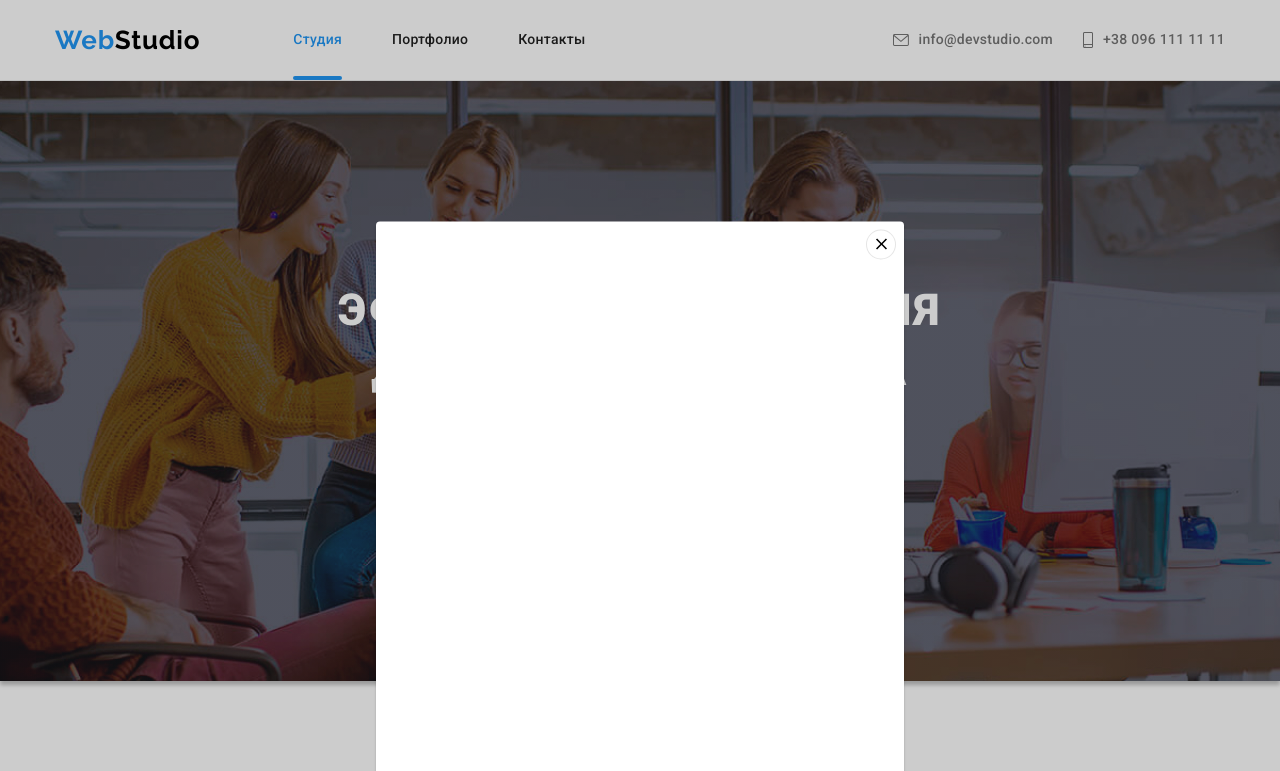
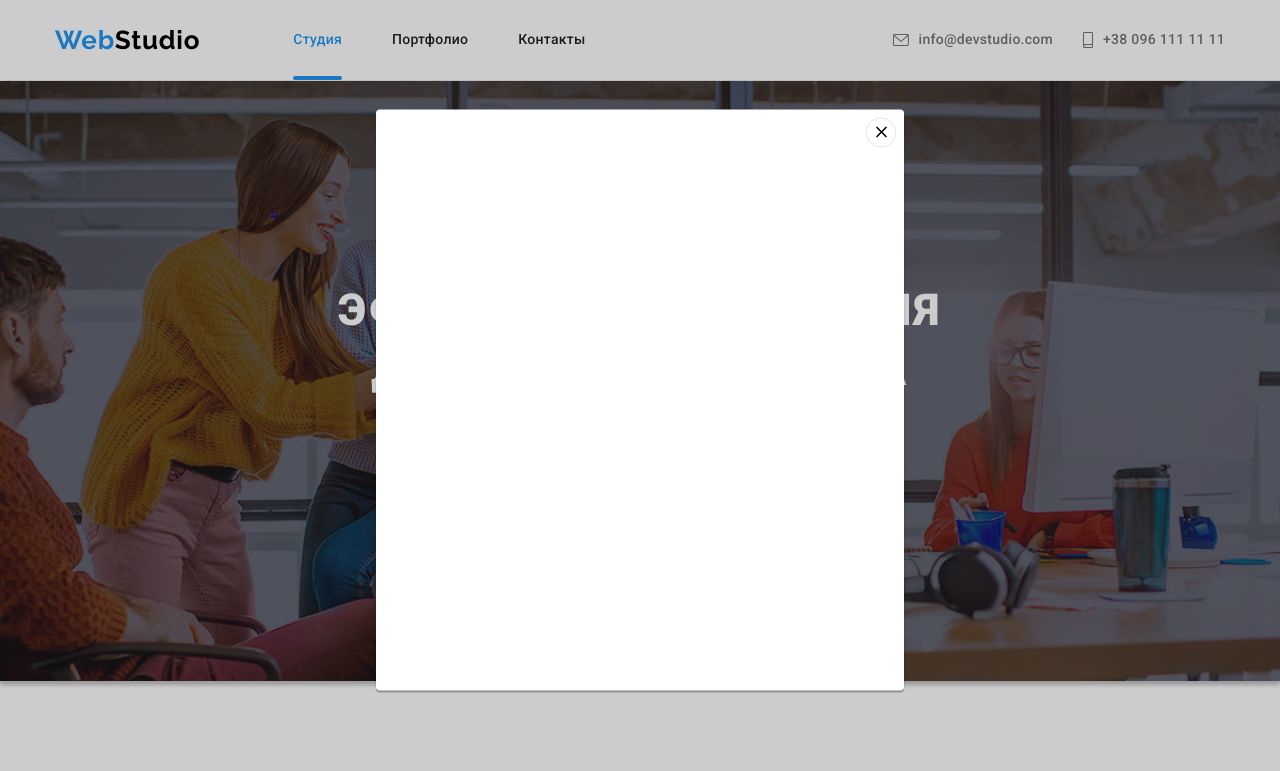
Before and after one commit to Alex34972/goit-markup-hw-05, a plain HTML site: page index.html in a window 1280 px wide. Both pictures are taken after a click on the button "Заказать услугу". Shown: the top 771 px of the page. Drawn offline with nearby package versions, Linux system fonts and the light colour scheme.

Commit message:
Add files via upload

```diff
--- a/css/style.css
+++ b/css/style.css
@@ -49,11 +49,9 @@ body {
   color: var(--dark-secondari-color);
 }
 .nav-list{
-
   display: flex;
   padding:0px;
   margin: 0px;
-
 }
 .nav-list >.item:not(:last-child){
   margin-right:50px ;
@@ -222,7 +220,8 @@ h2 {
 .ikon-diagram::before{background-image: url(../Images/diagram.svg);}
 .ikon-astro::before{background-image: url(../Images/astronaut.svg);}
 
-.studio-list>.text-box:not(:last-child){
+.studio-list>.text-box:not(:last-child)
+{
   margin-right:30px ;
 }
 .studio h3{
@@ -257,7 +256,6 @@ h2 {
   height: 70px;
   background-color:rgba(47, 48, 58, 0.8);
 }
-
 .pictures h3{
   display: flex;
   margin: 0;
@@ -272,7 +270,6 @@ h2 {
 img{ display: block;
 width:100% ;
 }
-
 .foto {
  padding:94px 0 ;
  background: #f5f4fa;
@@ -461,7 +458,6 @@ width:100% ;
   transform: translateY(-100%);
   transition:transform 250ms cubic-bezier(0.4, 0, 0.2, 1) ;
 }
-
 .form{
   padding:20px 24px;
 }
@@ -471,8 +467,7 @@ width:100% ;
   0px 4px 4px rgba(0, 0, 0, 0.06),
   1px 4px 6px rgba(0, 0, 0, 0.16);
   cursor: pointer;
- }
-
+}
 .imag-list >.imag-set:nth-child(3n){
   margin-right:0 ;
 }
@@ -495,14 +490,12 @@ width:100% ;
   line-height:1.87;
   color: var(--dark-secondari-color);
   }
-
 .footer {
   padding-top: 60px;
   padding-bottom:60px ;
 
   background-color: var(--sub-beckground-color);
 }
-
 .card{
   padding: 0;
   margin: 0px;
@@ -523,7 +516,6 @@ width:100% ;
   font-size: 26px;
   line-height: 1.19;
   color: #ffffff;
-
 }
 .footer-logo > span {
   color: #2196f3;
@@ -577,9 +569,8 @@ width:100% ;
    margin-left: 70px;
 }
 .backdrop{
-  position:absolute ;
-  top: 0;
-  left: 0;
+  position:fixed;
+  top:0 ;
   width: 100%;
   height:1024px;
 
@@ -596,12 +587,13 @@ width:100% ;
   transform: translate(-50%, -50%) scale3d(0.5, 0.5, 0.2);
 }
 .modal{
-  position: absolute;
-  height: 581px;
-  width: 528px;
+  position:fixed;
+  min-height: 581px;
+  min-width: 528px;
   top: 50%;
   left: 50%;
   transform: translate(-50%, -50%);
+ overflow: visible;
 
   border-radius: 4px;
   box-shadow: 0px 1px 3px rgba(0, 0, 0, 0.12),
```
